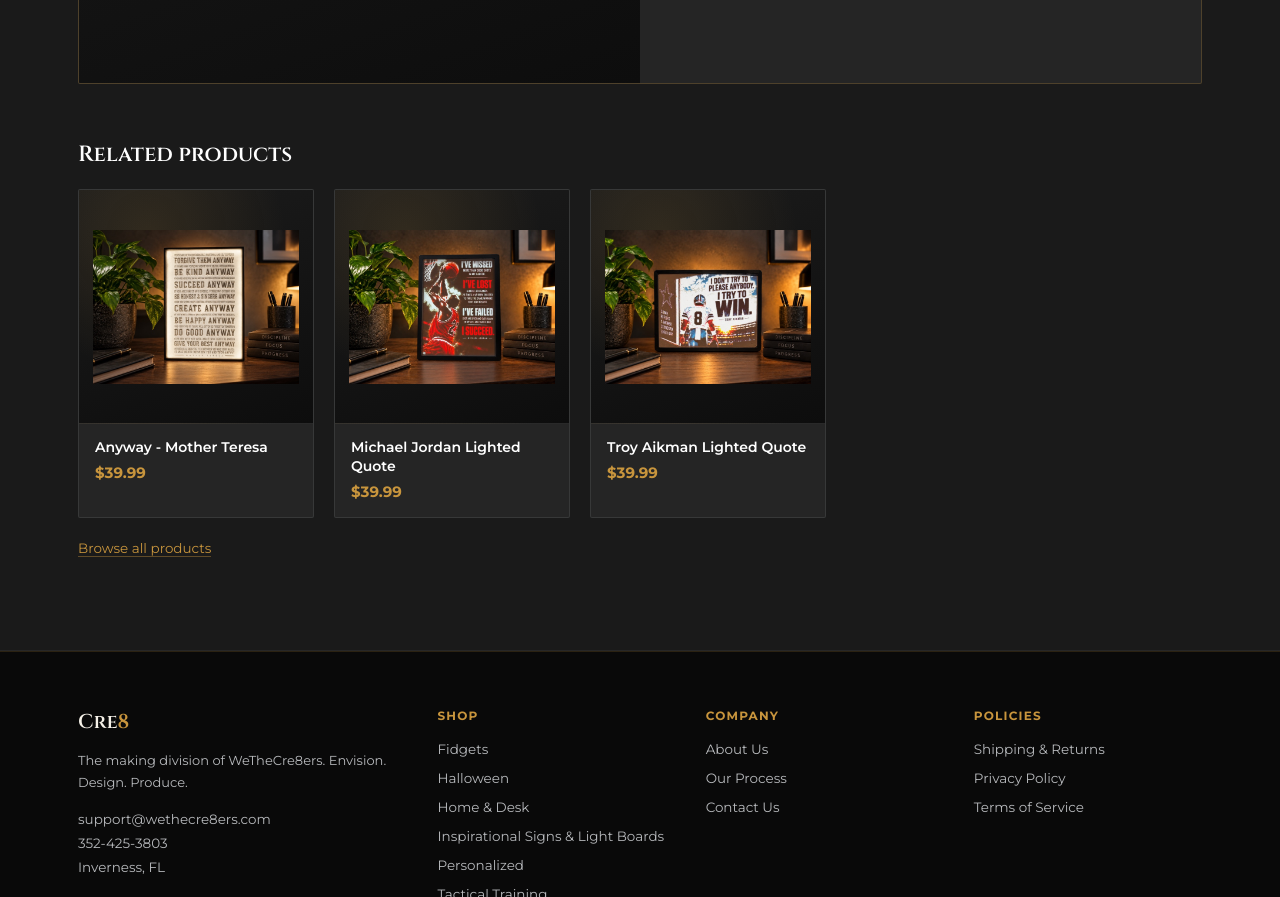
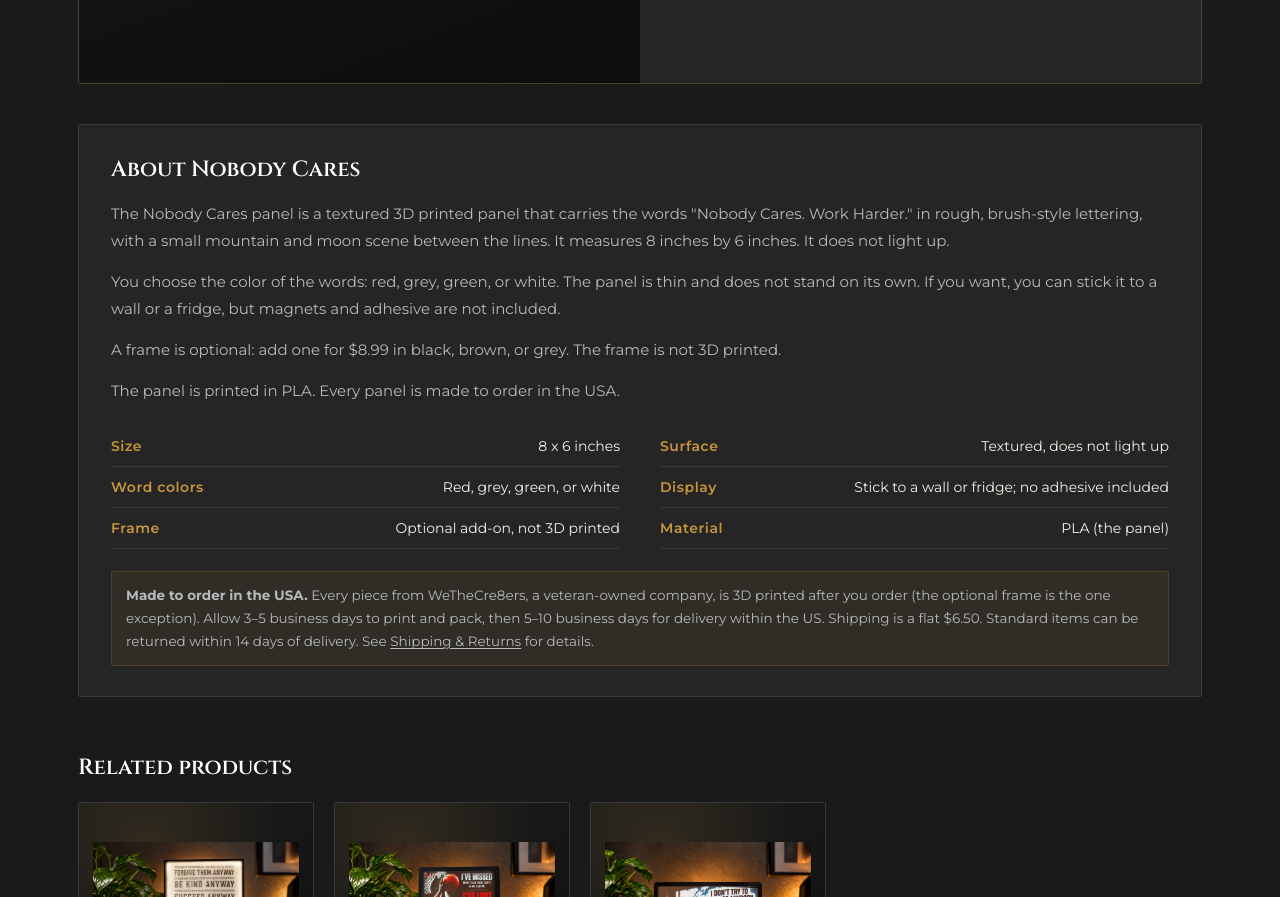
Before and after one commit to Wethecre8ers/wethecre8ers-site, a website: page cre8-website/products/nobody-cares.html in a window 1280 px wide. Shown: the part 660-1557 px from the top of the page. Drawn offline with Linux system fonts and the light colour scheme.

Commit message:
Add About section to Nobody Cares
Longer page copy with size, textured non-lit panel, optional frame, and
how it can be stuck to a wall or fridge (magnets and adhesive not
included), plus a specs list. The shared shipping note now mentions
that an optional frame is the one piece that isn't 3D printed, on
products that offer one.

Co-Authored-By: Claude Sonnet 5.5 <noreply@anthropic.com>

```diff
--- a/cre8-website/js/products.js
+++ b/cre8-website/js/products.js
@@ -231,7 +231,14 @@ const PRODUCTS = [
     icon:'sign', images:['/images/products/nobodycares-1.jpg'], asIs:true,
     wordColors:['Red','Grey','Green','White'],
     frameAddon:8.99, frameColors:['Black','Brown','Grey'],
-    materials:[], colors:[]
+    materials:[], colors:[],
+    details:[
+      'The Nobody Cares panel is a textured 3D printed panel that carries the words "Nobody Cares. Work Harder." in rough, brush-style lettering, with a small mountain and moon scene between the lines. It measures 8 inches by 6 inches. It does not light up.',
+      'You choose the color of the words: red, grey, green, or white. The panel is thin and does not stand on its own. If you want, you can stick it to a wall or a fridge, but magnets and adhesive are not included.',
+      'A frame is optional: add one for $8.99 in black, brown, or grey. The frame is not 3D printed.',
+      'The panel is printed in PLA. Every panel is made to order in the USA.'
+    ],
+    specs:[['Size','8 x 6 inches'],['Surface','Textured, does not light up'],['Word colors','Red, grey, green, or white'],['Display','Stick to a wall or fridge; no adhesive included'],['Frame','Optional add-on, not 3D printed'],['Material','PLA (the panel)']]
   },
   {
     id:'dragonfidget-01', category:'Fidgets', name:'Crystal Spine Dragon Fidget',
--- a/cre8-website/products/nobody-cares.html
+++ b/cre8-website/products/nobody-cares.html
@@ -138,6 +138,15 @@
         </div>
       </div>
     </div>
+    <section class="ppAbout">
+      <h2>About Nobody Cares</h2>
+      <p>The Nobody Cares panel is a textured 3D printed panel that carries the words &quot;Nobody Cares. Work Harder.&quot; in rough, brush-style lettering, with a small mountain and moon scene between the lines. It measures 8 inches by 6 inches. It does not light up.</p>
+      <p>You choose the color of the words: red, grey, green, or white. The panel is thin and does not stand on its own. If you want, you can stick it to a wall or a fridge, but magnets and adhesive are not included.</p>
+      <p>A frame is optional: add one for $8.99 in black, brown, or grey. The frame is not 3D printed.</p>
+      <p>The panel is printed in PLA. Every panel is made to order in the USA.</p>
+      <dl class="ppSpecs"><div><dt>Size</dt><dd>8 x 6 inches</dd></div><div><dt>Surface</dt><dd>Textured, does not light up</dd></div><div><dt>Word colors</dt><dd>Red, grey, green, or white</dd></div><div><dt>Display</dt><dd>Stick to a wall or fridge; no adhesive included</dd></div><div><dt>Frame</dt><dd>Optional add-on, not 3D printed</dd></div><div><dt>Material</dt><dd>PLA (the panel)</dd></div></dl>
+      <div class="noteBox ppMade"><b>Made to order in the USA.</b> Every piece from WeTheCre8ers, a veteran-owned company, is 3D printed after you order (the optional frame is the one exception). Allow 3&ndash;5 business days to print and pack, then 5&ndash;10 business days for delivery within the US. Shipping is a flat $6.50. Standard items can be returned within 14 days of delivery. See <a href="/shipping-returns.html">Shipping &amp; Returns</a> for details.</div>
+    </section>
     <div class="ppRelated">
       <h2>Related products</h2>
       <div class="ppRelatedRow">
```
Also changed, not shown: 1 other file.
